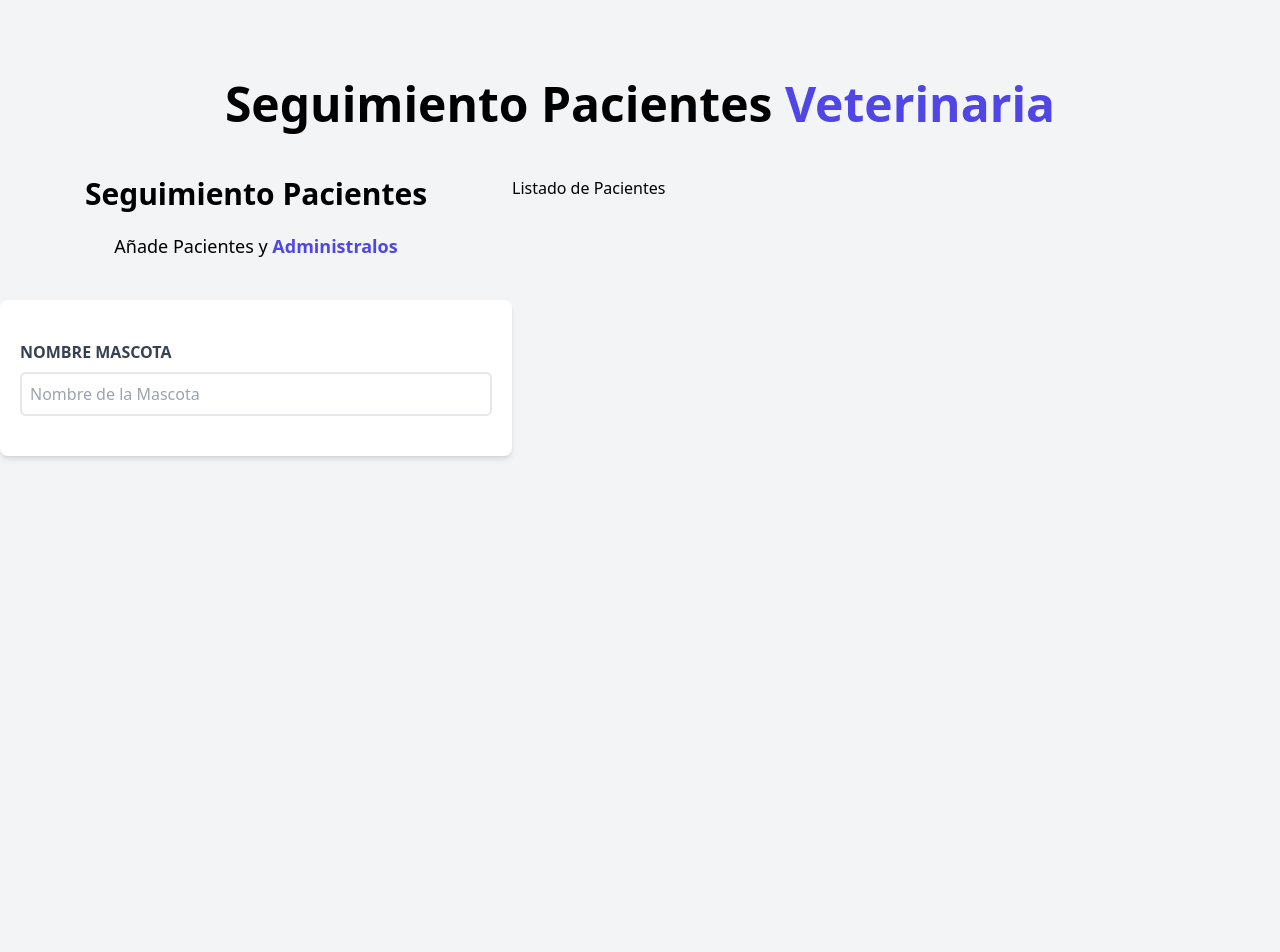
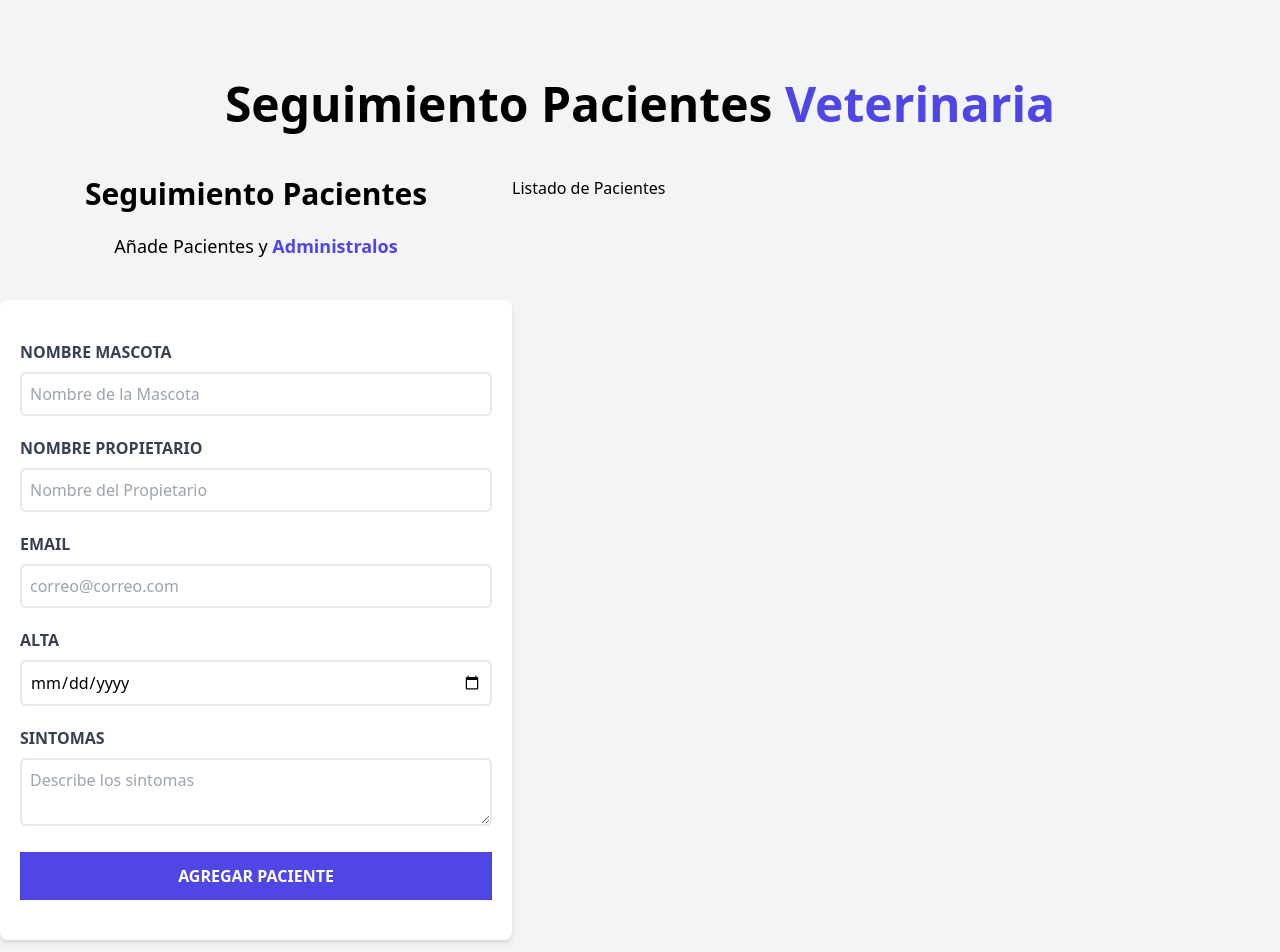
Before and after one commit to oscarandresdav/citas-react, a React (Vite) app: page / in a window 1280 px wide. Shown: the top 952 px of the page. Before the commit the page ends 880 px from the top, so only its background shows below. Built offline with nearby package versions, Linux system fonts and the light colour scheme.

Commit message:
Añadiendo el Resto de los campos en el formulario

```diff
--- a/src/components/Formulario.jsx
+++ b/src/components/Formulario.jsx
@@ -7,8 +7,8 @@ const Formulario = () => {
         <span className="text-indigo-600 font-bold">Administralos</span>
       </p>
 
-      <form className="bg-white shadow-md rounded-lg py-10 px-5">
-        <div>
+      <form className="bg-white shadow-md rounded-lg py-10 px-5 mb-10">
+        <div className="mb-5">
           <label className="block text-gray-700 font-bold uppercase"
                  htmlFor="mascota">Nombre Mascota
           </label>
@@ -18,6 +18,46 @@ const Formulario = () => {
                  className="border-2 w-full p-2 mt-2 placeholder-gray-400 rounded-md"/>
         </div>
 
+        <div className="mb-5">
+          <label className="block text-gray-700 font-bold uppercase"
+                 htmlFor="propietario">Nombre Propietario
+          </label>
+          <input type="text"
+                 id="propietario"
+                 placeholder="Nombre del Propietario"
+                 className="border-2 w-full p-2 mt-2 placeholder-gray-400 rounded-md"/>
+        </div>
+
+        <div className="mb-5">
+          <label className="block text-gray-700 font-bold uppercase"
+                 htmlFor="email">Email
+          </label>
+          <input type="email"
+                 id="email"
+                 placeholder="correo@correo.com"
+                 className="border-2 w-full p-2 mt-2 placeholder-gray-400 rounded-md"/>
+        </div>
+        <div className="mb-5">
+          <label className="block text-gray-700 font-bold uppercase"
+                 htmlFor="alta">Alta
+          </label>
+          <input type="date"
+                 id="alta"
+                 className="border-2 w-full p-2 mt-2 placeholder-gray-400 rounded-md"/>
+        </div>
+        <div className="mb-5">
+          <label className="block text-gray-700 font-bold uppercase"
+                 htmlFor="sintomas">Sintomas
+          </label>
+          <textarea id="sintomas"
+                    className="border-2 w-full p-2 mt-2 placeholder-gray-400 rounded-md"
+                    placeholder="Describe los sintomas"/>
+        </div>
+
+        <input type="submit"
+               className="bg-indigo-600 w-full p-3 text-white font-bold uppercase hover:bg-indigo-700 cursor-pointer transition-all"
+               value="Agregar Paciente"/>
+
       </form>
 
     </div>
```
